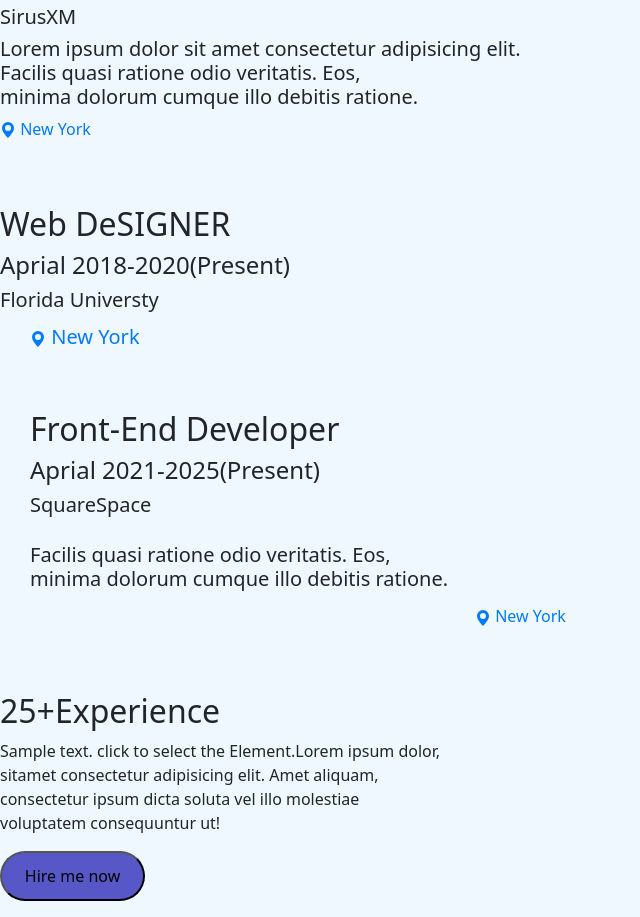
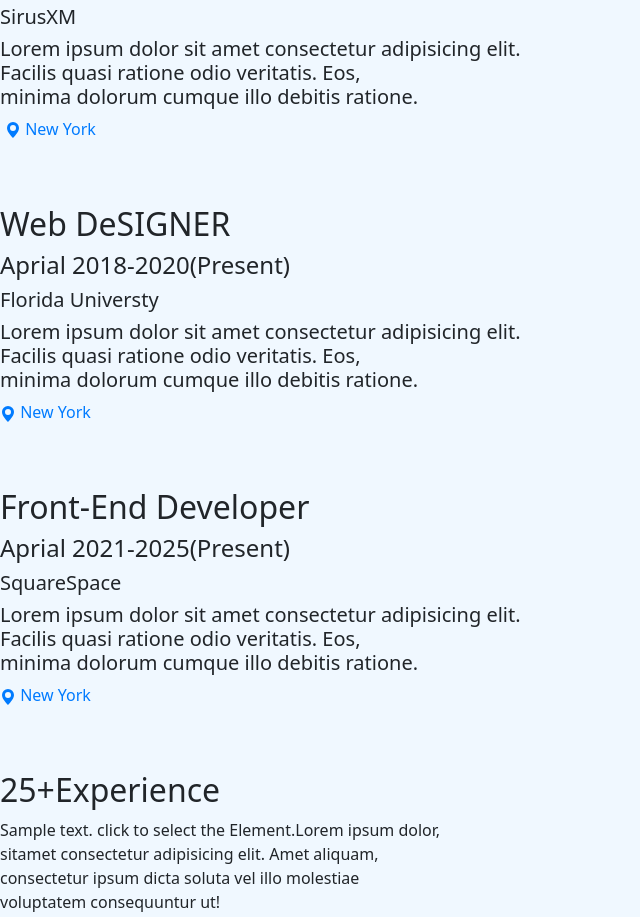
Before and after one commit to ahmadkhan-st/my-website, a plain HTML site: page index.html in a window 1280 px wide. Shown: the part 3147-4064 px from the top of the page, without its empty margins (0-640 px from the left). Drawn offline with nearby package versions, Linux system fonts and the light colour scheme.

Commit message:
Update index.html

```diff
--- a/index.html
+++ b/index.html
@@ -312,7 +312,7 @@
   </div>
   <h5>Lorem ipsum dolor sit amet consectetur adipisicing elit.<br> Facilis quasi ratione odio veritatis. Eos,<br> minima dolorum cumque illo debitis ratione.</h5>
   <div class="loc"></div>
-  <div style="color: #007bff; margin-bottom: 5%;">
+  <div style="margin-left:5px;color: #007bff; margin-bottom: 5%;">
   <svg xmlns="http://www.w3.org/2000/svg" width="16" height="16" fill="currentColor" class="bi bi-geo-alt-fill" viewBox="0 0 16 16">
     <path d="M8 16s6-5.686 6-10A6 6 0 0 0 2 6c0 4.314 6 10 6 10m0-7a3 3 0 1 1 0-6 3 3 0 0 1 0 6"/>
   </svg>
@@ -325,7 +325,7 @@
   <div class="space">
   <h5>Florida Universty</h5>
   </div>
-  <h5 style=" padding:5px 30px;>Lorem ipsum dolor sit amet consectetur adipisicing elit.<br> Facilis quasi ratione odio veritatis. Eos,<br> minima dolorum cumque illo debitis ratione.</h5>
+  <h5>Lorem ipsum dolor sit amet consectetur adipisicing elit.<br> Facilis quasi ratione odio veritatis. Eos,<br> minima dolorum cumque illo debitis ratione.</h5>
   <div class="loc"></div>
   <div style="color: #007bff; margin-bottom: 5%;">
   <svg xmlns="http://www.w3.org/2000/svg" width="16" height="16" fill="currentColor" class="bi bi-geo-alt-fill" viewBox="0 0 16 16">
@@ -340,9 +340,9 @@
   <div class="space">
   <h5>SquareSpace</h5>
   </div>
-  <h5 style=" padding:5px 30px;>Lorem ipsum dolor sit amet consectetur adipisicing elit.<br> Facilis quasi ratione odio veritatis. Eos,<br> minima dolorum cumque illo debitis ratione.</h5>
+  <h5>Lorem ipsum dolor sit amet consectetur adipisicing elit.<br> Facilis quasi ratione odio veritatis. Eos,<br> minima dolorum cumque illo debitis ratione.</h5>
   <div class="loc"></div>
-  <div style="color: #007bff; margin-left: 475px;margin-bottom: 5%;">
+  <div style="color: #007bff;margin-bottom: 5%;">
   <svg xmlns="http://www.w3.org/2000/svg" width="16" height="16" fill="currentColor" class="bi bi-geo-alt-fill" viewBox="0 0 16 16">
     <path d="M8 16s6-5.686 6-10A6 6 0 0 0 2 6c0 4.314 6 10 6 10m0-7a3 3 0 1 1 0-6 3 3 0 0 1 0 6"/>
   </svg>
```
